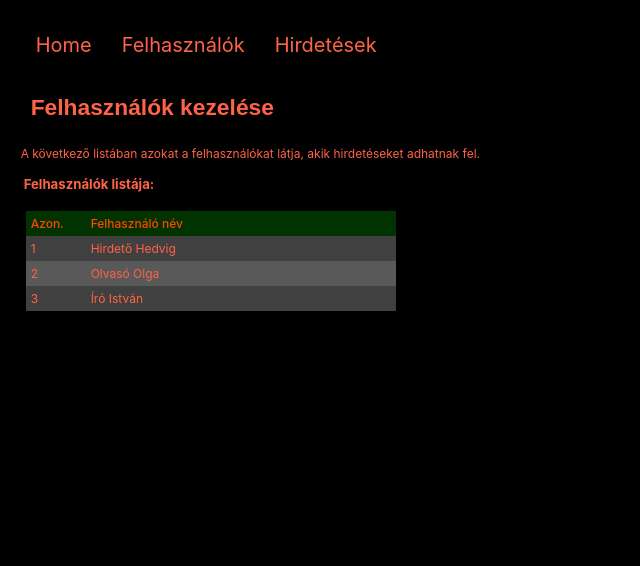
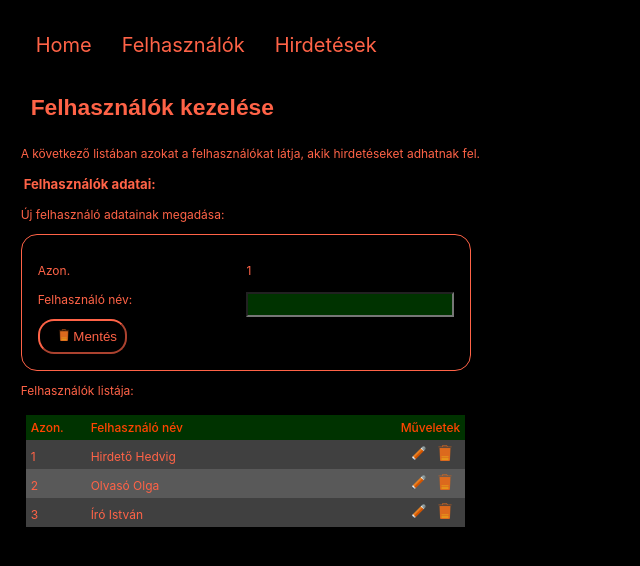
Before and after one commit to php-fejlesztes/advertisment, a PHP site: page /advertisment/user/index in a window 1280 px wide. Shown: the top 566 px of the page, without its empty margins (0-640 px from the left). Run offline with PHP 8.4, Linux system fonts and the light colour scheme; data comes from the database, SQL or seed files in the repository.

Commit message:
Módosítás lehetőség

```diff
--- a/app/views/user-list.php
+++ b/app/views/user-list.php
@@ -15,7 +15,20 @@
         </div>
         <h1>Felhasználók kezelése</h1>
         <p>A következő listában azokat a felhasználókat látja, akik hirdetéseket adhatnak fel.</p>
-        <h2>Felhasználók listája:</h2>
+        <h2>Felhasználók adatai:</h2>
+        <?php
+                echo '<p>Új felhasználó adatainak megadása:</p>';
+                echo '<form class="form" action="#">';
+                    echo '<p>Azon.</p>';
+                    echo '<p>1</p>';
+                    echo '<label class="form-label" for="name">Felhasználó név:</label>';
+                    echo '<input class="form-text" id="name" type="text"  name="" value="">';
+                    echo '<div class="submit-wrapper">';
+                        echo '<button type="submit"><img class="icon-button" src="/advertisment/public/img/trash.png"></img> Mentés</button>';
+                    echo '</div>'; //submitwrapper
+                echo '</form>';
+        ?>
+        <p>Felhasználók listája:</p>
         <?php
             if (!isset($users) ||  $users==null) {
                     echo "<p>Nincs felhasználó az adatbázisban!</p>";
@@ -25,7 +38,8 @@
                 echo '<div class="row-head">';
                 echo '<div class="cell-id">Azon.</div>';
                 echo '<div class="cell-name">Felhasználó név</div>';
-                echo '</div>';
+                echo '<div class="cell-id">Műveletek</div>';
+                echo '</div>'; //row
                 $i=0;
                 foreach($users as $user) {
                     if ($i%2==0)
@@ -34,12 +48,17 @@
                         echo '<div class="row-light">';
                     echo '<div class="cell-id">'.$user->getUserId().'</div>';
                     echo '<div class="cell-name">'.$user->getUserName().'</div>';
-                    echo '</div>';
+                    echo '<div class="cell-id">';
+                        echo '<a href="#"><img class="icon" src="/advertisment/public/img/pencil.png"></img></a>';
+                        echo '<a href="#"><img class="icon" src="/advertisment/public/img/trash.png"></img></a>';
+                    echo '</div>'; // műveletek
+                    echo '</div>'; // row
                     $i=$i+1;
                 }
-                echo '</div>';
+                echo '</div>'; // table
             }
         ?>
+        <p>
     </div>
 </body>
 </html>
--- a/public/css/advertisment.css
+++ b/public/css/advertisment.css
@@ -83,3 +83,53 @@ h2 {
     padding: 3px;
     font-size: 110%;
 }
+
+.icon {
+    width: 16px;
+    height: 16px;
+    margin-left: 10px;
+}
+
+.icon-button {
+    width: 12px;
+    height: 12px;
+    margin-left: 10px;
+}
+
+.form {
+    width: 450px;
+    box-sizing: border-box;
+    padding: 1rem;
+    border-radius: 1rem;
+    background-color: hsl(30%, 30%, 30%);
+    border: 1px solid #FF6347;
+    display: grid;
+    grid-template-columns: 1fr 1fr;
+    gap: 0.1rem;
+}
+
+button{
+    border:1;
+    box-sizing: border-box;
+    padding: 0.5rem;
+    border-radius: 1rem;
+    border-color: #FF6347;
+    background:none;
+    /*And other css to remove the default button property */
+    color: 	#FF6347;
+    gap: 0.1rem;
+
+}
+
+input[type="text"],
+input[type="email"],
+select,
+textarea {
+  font: 1rem / 1rem sans-serif;
+  display: block;
+  box-sizing: border-box;
+  width: 100%;
+  padding: 0.1rem 0.1rem;
+  background-color: #003300;
+  color:#FF6347;
+}
```
Also changed, not shown: public/img/add.png (added), public/img/pencil.png (added), public/img/save.png (added), public/img/trash.png (added).
